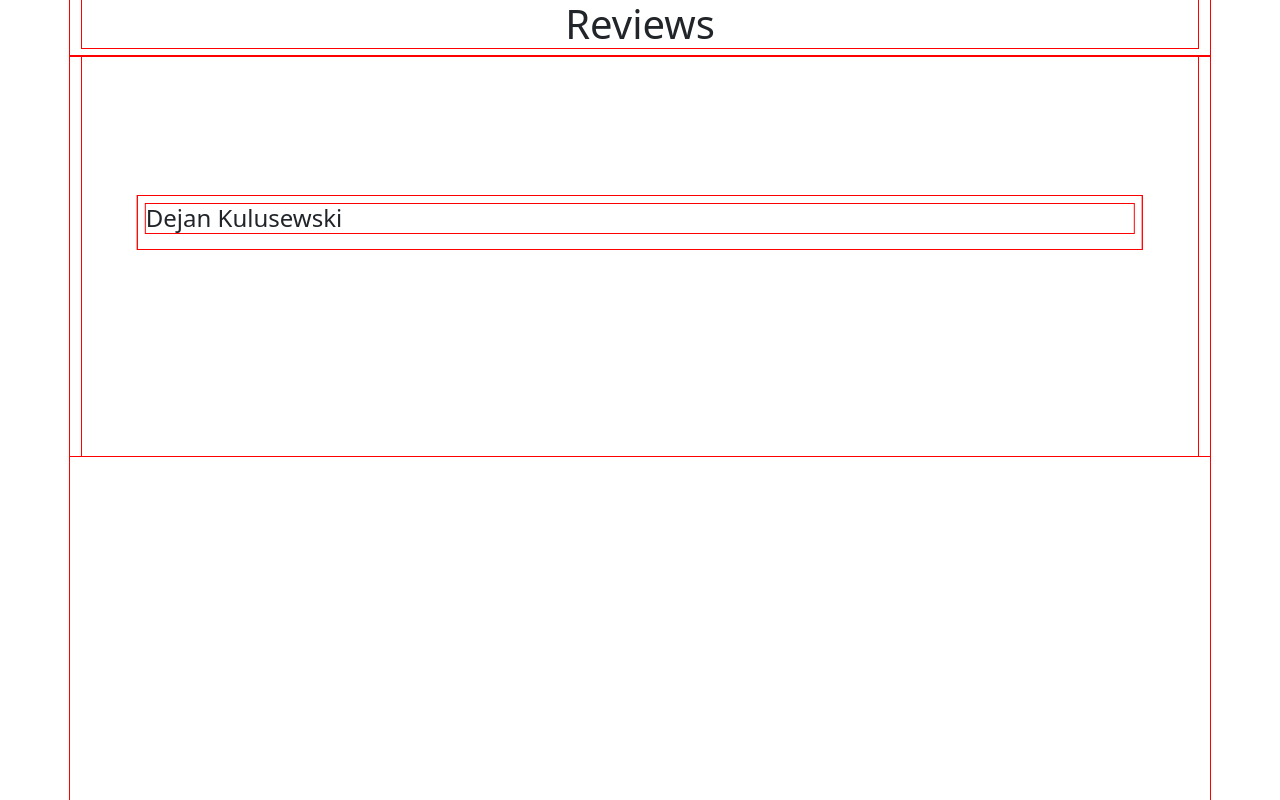
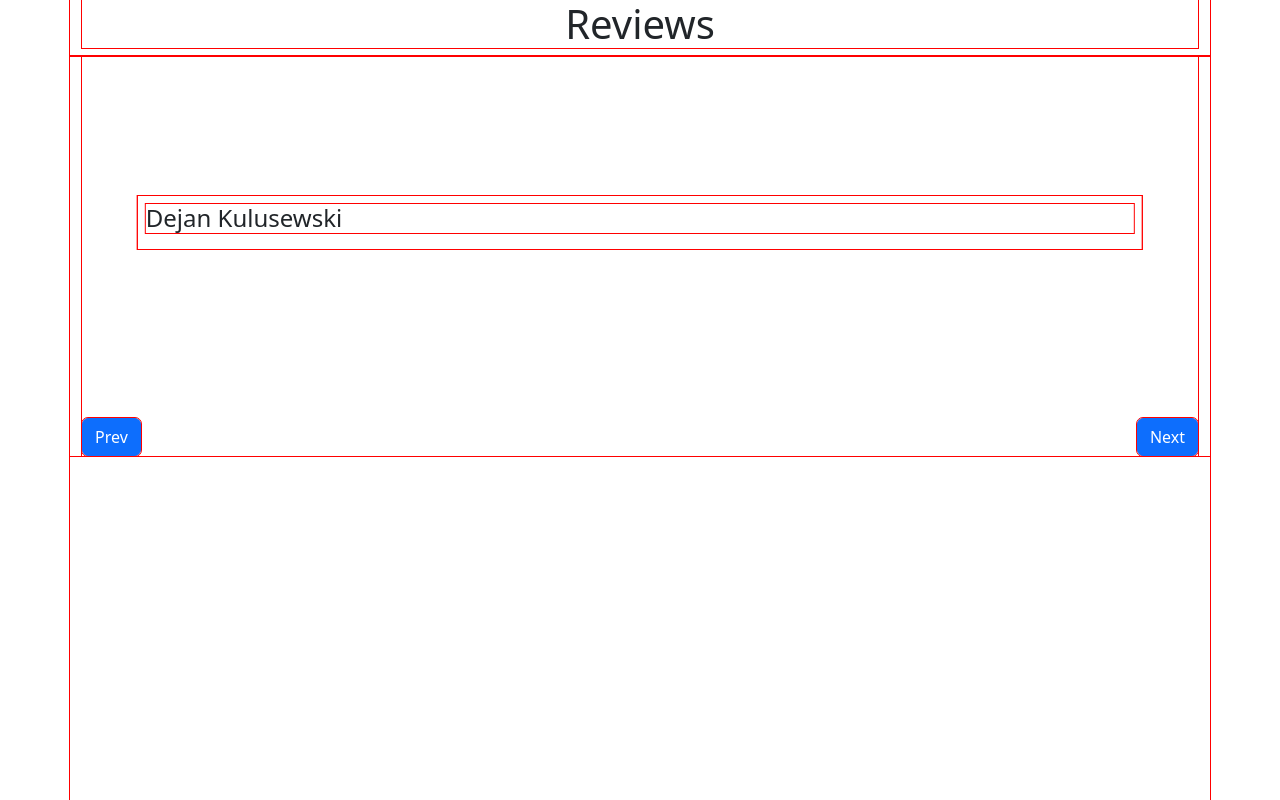
Before and after one commit to ErJump/react-slider, a React (Create React App) app: page / in a window 1280 px wide. Built offline with nearby package versions, Linux system fonts and the light colour scheme.

Commit message:
feat: :sparkles: Adds goNext and goPrev methods

```diff
--- a/src/components/Slider.jsx
+++ b/src/components/Slider.jsx
@@ -5,6 +5,27 @@ import Slide from './Slide'
 export default function Slider() {
     const [slides, setSlides] = useState(data);
     const [activeIndex, setActiveIndex] = useState(0);
+
+    const goNext = () => {
+        if (activeIndex < slides.length - 1)
+            setActiveIndex((oldValue) => {
+                return oldValue + 1;
+            })
+        else {
+            setActiveIndex(0)
+        }
+    }
+
+    const goPrev = () => {
+        if (activeIndex > 0)
+            setActiveIndex((oldValue) => {
+                return oldValue - 1;
+            })
+        else {
+            setActiveIndex(slides.length - 1)
+        }
+    }
+
 
     return (
         <div className='slider'>
@@ -18,12 +39,14 @@ export default function Slider() {
                     } else {
                         classP = "next";
                     }
-
                     return (
-
                     <Slide key={slide.id} slide={slide} classP={classP}/>
                 )})
             }
+            <div className='w-100 d-flex justify-content-between align-items-end'>
+                <button className='btn btn-primary' onClick={goPrev}>Prev</button>
+                <button className='btn btn-primary' onClick={goNext}>Next</button>
+            </div>
         </div>
     )
 }
```
